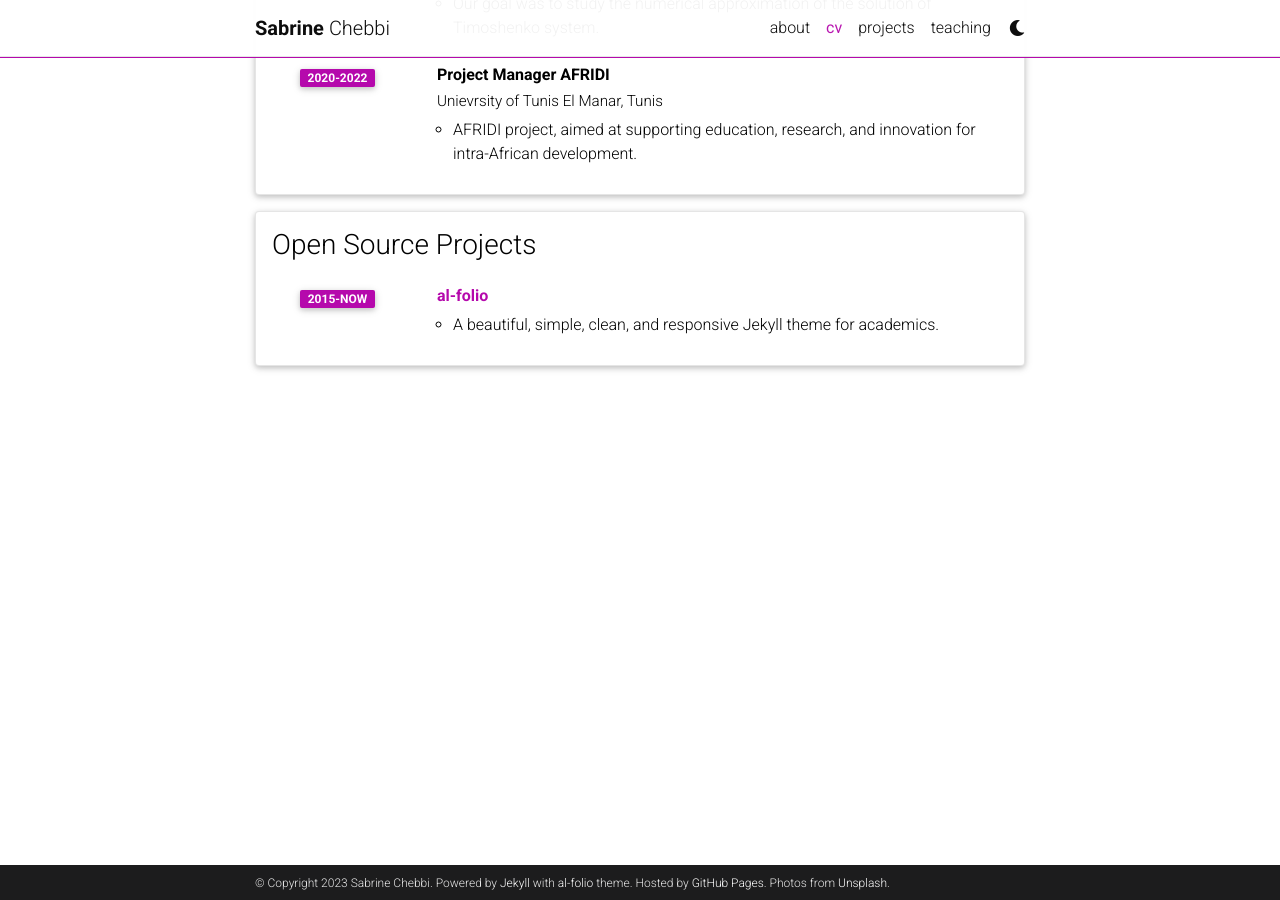
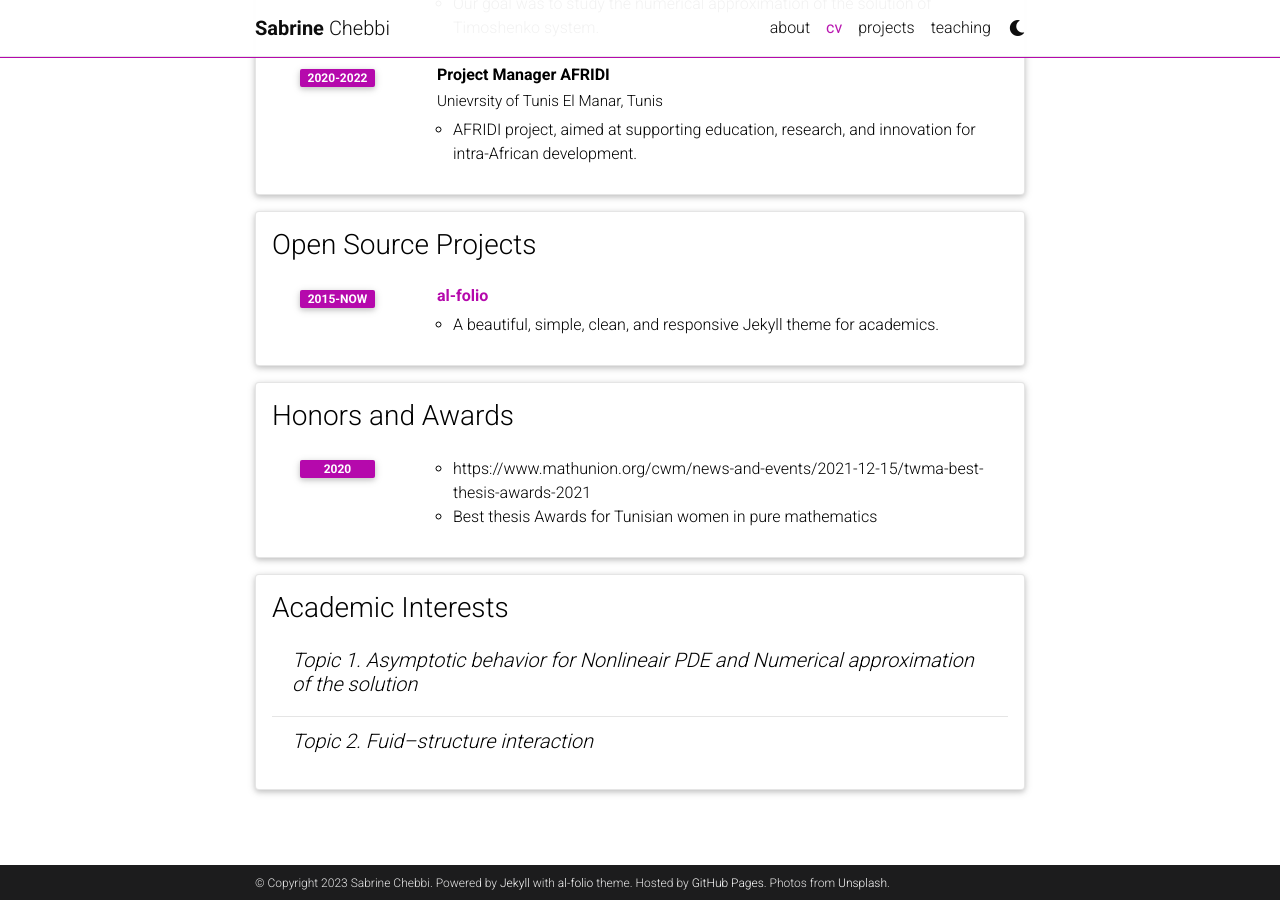
Before and after one commit to Sabrine-stack/Sabrine-stack.github.io, a Jekyll site: the page built from _pages/cv.md, in a window 1280 px wide and 900 px high, scrolled down 1557 px. Built offline with Jekyll 4.4.1, drawn with Linux system fonts in a browser that asks for light colours; comment, search, counter and statistics services are not loaded; a style sheet for code colours, icons or effects is not loaded.

Commit message:
Update cv.yml

```diff
--- a/_data/cv.yml
+++ b/_data/cv.yml
@@ -70,3 +70,20 @@
    - title: <a href="https://github.com/alshedivat/al-folio">al-folio</a>
      year: 2015-now
      description: A beautiful, simple, clean, and responsive Jekyll theme for academics.
+
+- title: Honors and Awards
+  type: time_table
+  contents:
+    - year: 2020
+      items:
+        - Best thesis Awards for Tunisian women in pure mathematics
+      description:
+      - https://www.mathunion.org/cwm/news-and-events/2021-12-15/twma-best-thesis-awards-2021
+
+
+
+- title: Academic Interests
+  type: nested_list
+  contents:
+    - title: Topic 1. Asymptotic behavior for Nonlineair PDE and Numerical approximation of the solution
+    - title: Topic 2. Fuid–structure interaction
```
